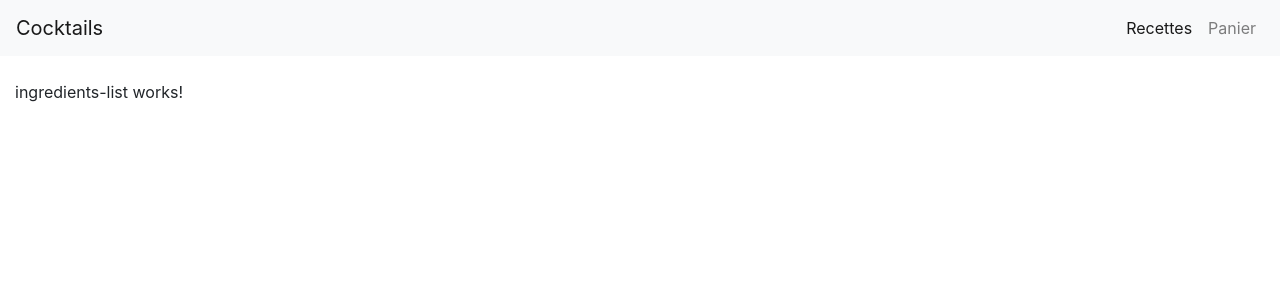
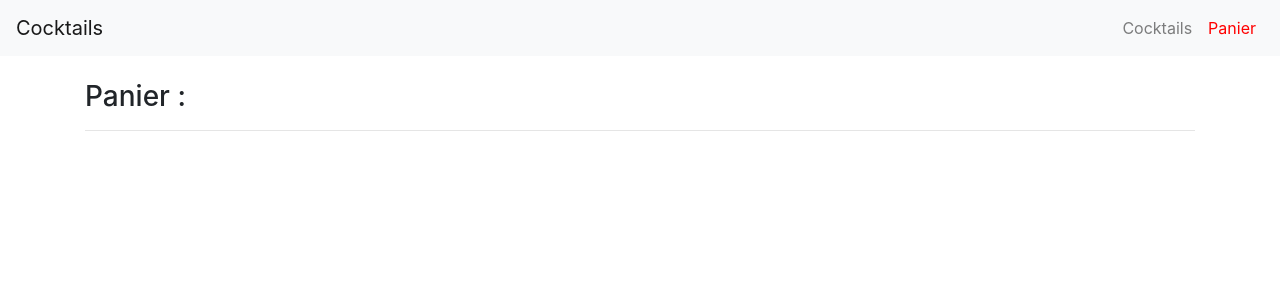
Before and after one commit to Shqka/cocktails-project, an Angular app: page /panier in a window 1280 px wide. Shown: the top 300 px of the page. Built offline with nearby package versions, Linux system fonts and the light colour scheme.

Commit message:
Développement du panier avec l'ajout des ingrédients

```diff
--- a/src/app/app.component.html
+++ b/src/app/app.component.html
@@ -1,6 +1,6 @@
 <app-header></app-header>
 
-<div class="container-fluid">
+<div class="container">
 
    <router-outlet></router-outlet>
 
--- a/src/app/app.module.ts
+++ b/src/app/app.module.ts
@@ -10,6 +10,7 @@ import { ActiveDirective } from './shared/directives/active.directive';
 import { PanierComponent } from './panier/panier.component';
 import { IngredientsListComponent } from './panier/ingredients-list/ingredients-list.component';
 import { AppRouting } from './app.routing';
+import { PanierService } from './shared/services/panier.service';
 
 @NgModule({
   declarations: [
@@ -26,7 +27,7 @@ import { AppRouting } from './app.routing';
     BrowserModule,
     AppRouting
   ],
-  providers: [],
+  providers: [PanierService],
   bootstrap: [AppComponent]
 })
 export class AppModule { }
--- a/src/app/cocktail-container/cocktails-details/cocktails-details.component.html
+++ b/src/app/cocktail-container/cocktails-details/cocktails-details.component.html
@@ -17,7 +17,8 @@
 
 <div class="row">
   <ul class="list-group col-12">
-    <li class="list-group-item list-group-item-action d-flex align-items-center" *ngFor="let ingredient of cocktail.ingredients"> {{ ingredient.name }}
+    <li class="list-group-item list-group-item-action d-flex align-items-center" *ngFor="let ingredient of cocktail.ingredients">
+      {{ ingredient.name }}
       <span class="badge badge-pill badge-warning ml-auto"> {{ ingredient.quantity }}</span>
     </li>
   </ul>
@@ -26,6 +27,8 @@
 <hr>
 
 <div class="row">
+
   <button class="btn btn-success">Editer le cocktail</button>
-  <button class="btn btn-light ml-auto">Ajouter au panier</button>
+
+  <button (click)="addPanier(cocktail.ingredients)" class="btn btn-light ml-auto">Ajouter au panier</button>
 </div>
--- a/src/app/cocktail-container/cocktails-details/cocktails-details.component.ts
+++ b/src/app/cocktail-container/cocktails-details/cocktails-details.component.ts
@@ -1,6 +1,8 @@
 import { Component, OnInit } from '@angular/core';
 import { Cocktail } from '../../shared/models/cocktail.model';
 import { CocktailService } from '../../shared/services/cocktail.service';
+import { Ingredient } from 'src/app/shared/models/ingredient.model';
+import { PanierService } from 'src/app/shared/services/panier.service';
 
 @Component({
   selector: 'app-cocktails-details',
@@ -11,7 +13,7 @@ export class CocktailsDetailsComponent implements OnInit {
 
   public cocktail: Cocktail;
 
-  constructor(private cocktailService: CocktailService) { }
+  constructor(private cocktailService: CocktailService, private panierService: PanierService) { }
 
   ngOnInit(): void {
     this.cocktailService.cocktail.subscribe( (cocktail: Cocktail) => {
@@ -19,4 +21,9 @@ export class CocktailsDetailsComponent implements OnInit {
     })
   }
 
+  addPanier(ingredients: Ingredient[]): void {
+    this.panierService.addIngredients(ingredients);
+
+  }
+
 }
--- a/src/app/header/header.component.css
+++ b/src/app/header/header.component.css
@@ -0,0 +1,3 @@
+.couleurLien {
+    color: red !important;
+}
--- a/src/app/header/header.component.html
+++ b/src/app/header/header.component.html
@@ -2,13 +2,13 @@
 
   <a class="navbar-brand mr-auto" href="#">Cocktails</a>
 
-  <div class="">
+  <div>
     <ul class="navbar-nav">
       <li class="nav-item">
-        <a class="nav-link active" href="#">Recettes</a>
+        <a class="nav-link" routerLink="/cocktails" routerLinkActive="couleurLien">Cocktails</a>
       </li>
       <li class="nav-item">
-        <a class="nav-link" href="#">Panier</a>
+        <a class="nav-link" routerLink="/panier"  routerLinkActive="couleurLien">Panier</a>
       </li>
     </ul>
   </div>
--- a/src/app/panier/ingredients-list/ingredients-list.component.html
+++ b/src/app/panier/ingredients-list/ingredients-list.component.html
@@ -1 +1,12 @@
-<p>ingredients-list works!</p>
+<h3>Panier :</h3>
+
+<hr>
+
+<div class="row">
+    <ul class="col-12 list-group">
+        <li *ngFor="let ingredient of ingredients" class="list-group-item">
+            {{ ingredient.name }}
+            <span class="badge badge-pill badge-warning ml-auto"> {{ ingredient.quantity }}</span>
+        </li>
+    </ul>
+</div>
--- a/src/app/panier/ingredients-list/ingredients-list.component.ts
+++ b/src/app/panier/ingredients-list/ingredients-list.component.ts
@@ -1,15 +1,28 @@
-import { Component, OnInit } from '@angular/core';
+import { Component, OnInit, OnDestroy } from '@angular/core';
+import { Ingredient } from 'src/app/shared/models/ingredient.model';
+import { PanierService } from 'src/app/shared/services/panier.service';
+import { Subscription } from 'rxjs';
 
 @Component({
   selector: 'app-ingredients-list',
   templateUrl: './ingredients-list.component.html',
   styleUrls: ['./ingredients-list.component.css']
 })
-export class IngredientsListComponent implements OnInit {
+export class IngredientsListComponent implements OnInit, OnDestroy {
 
-  constructor() { }
+  public ingredients: Ingredient[];
+  private subscription: Subscription;
+
+  constructor(private panierService: PanierService) { }
 
   ngOnInit(): void {
+    this.subscription = this.panierService.panier.subscribe((ingredients: Ingredient[]) => {
+      this.ingredients = ingredients;
+    })
+  }
+
+  ngOnDestroy() {
+    this.subscription.unsubscribe();
   }
 
 }
--- /dev/null
+++ b/src/app/shared/services/panier.service.ts
@@ -0,0 +1,27 @@
+import { Injectable } from '@angular/core';
+import { Ingredient } from '../models/ingredient.model';
+import { BehaviorSubject } from 'rxjs';
+
+@Injectable({
+  providedIn: 'root'
+})
+export class PanierService {
+
+  public panier: BehaviorSubject<Ingredient[]> = new BehaviorSubject<Ingredient[]>(null);
+
+  constructor() { }
+
+
+  addIngredients(ingredients: Ingredient[]): void {
+
+    const currentValue = this.panier.value;
+
+    if (currentValue && currentValue.length) {
+      this.panier.next(currentValue.concat(ingredients));
+    } else {
+      this.panier.next(ingredients);
+    }
+
+  }
+
+}
```
